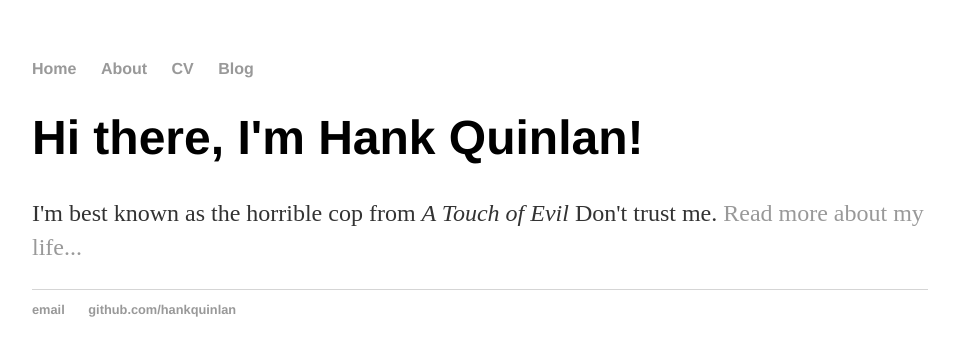
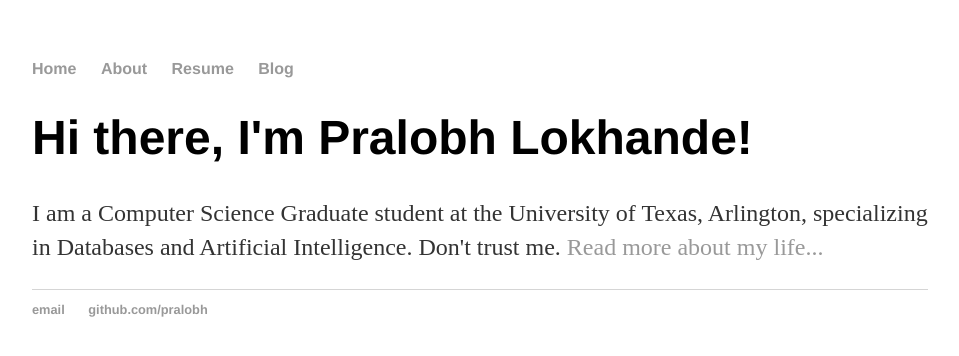
Before and after one commit to Pralobh/pralobh.github.io, a Jekyll site: the page built from index.html, in a window 1280 px wide. Shown: the top 356 px of the page, without its empty margins (160-1119 px from the left). Built offline with Jekyll 4.4.1, drawn with Linux system fonts in a browser that asks for light colours.

Commit message:
Update index.html
Updated info

```diff
--- a/index.html
+++ b/index.html
@@ -1,30 +1,9 @@
-<!DOCTYPE html>
-<html>
-	<head>
-		<title>Hank Quinlan, Horrible Cop</title>
-		<!-- link to main stylesheet -->
-		<link rel="stylesheet" type="text/css" href="/css/main.css">
-	</head>
-	<body>
-		<nav>
-    		<ul>
-        		<li><a href="/">Home</a></li>
-	        	<li><a href="/about">About</a></li>
-        		<li><a href="/cv">CV</a></li>
-        		<li><a href="/blog">Blog</a></li>
-    		</ul>
-		</nav>
-		<div class="container">
-    		<div class="blurb">
-        		<h1>Hi there, I'm Hank Quinlan!</h1>
-				<p>I'm best known as the horrible cop from <em>A Touch of Evil</em> Don't trust me. <a href="/about">Read more about my life...</a></p>
-    		</div><!-- /.blurb -->
-		</div><!-- /.container -->
-		<footer>
-    		<ul>
-        		<li><a href="mailto:hankquinlanhub@gmail.com">email</a></li>
-        		<li><a href="https://github.com/hankquinlan">github.com/hankquinlan</a></li>
-			</ul>
-		</footer>
-	</body>
-</html>
+---
+layout: default
+title: Pralobh Lokhande
+---
+<div class="blurb">
+	<h1>Hi there, I'm Pralobh Lokhande!</h1>
+	<p>I am a Computer Science Graduate student at the University of Texas, Arlington, specializing in Databases and Artificial Intelligence.
+	</em> Don't trust me. <a href="/about">Read more about my life...</a></p>
+</div><!-- /.blurb -->
```
